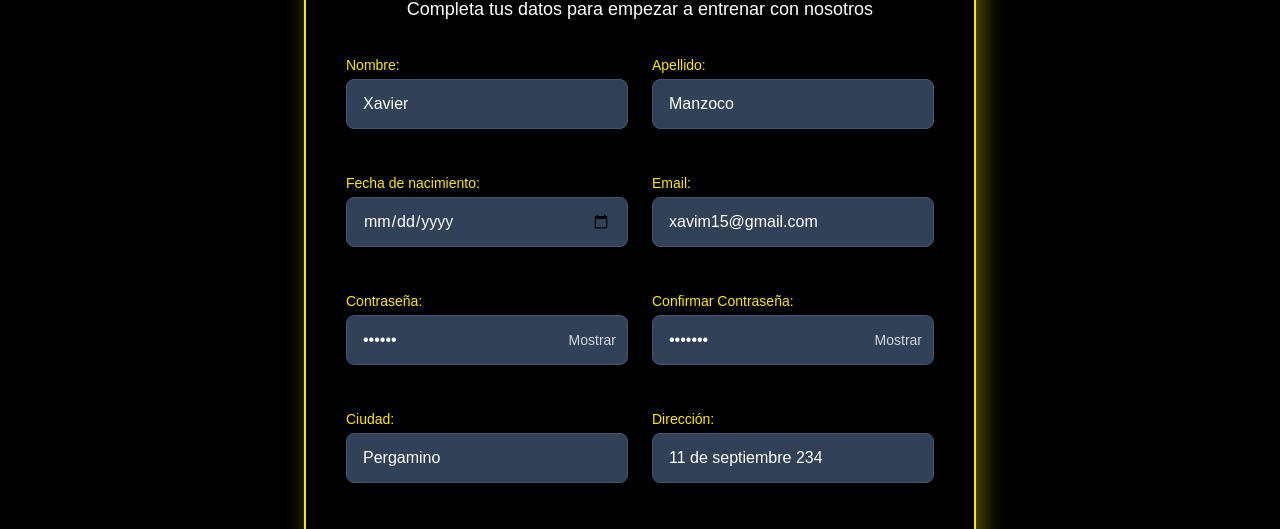
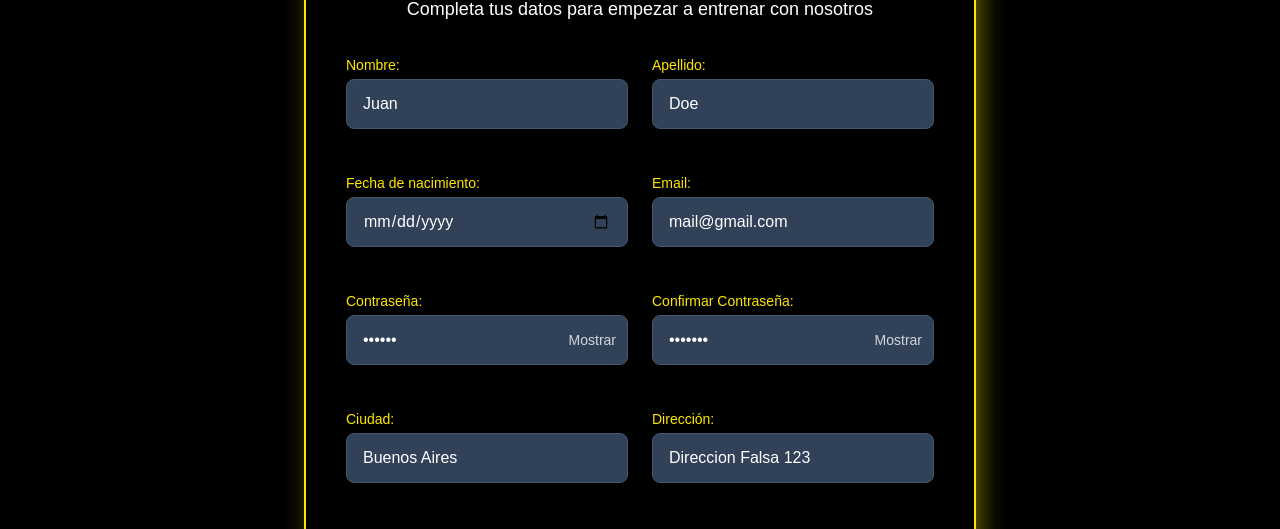
Before and after one commit to fithubhenry/FitHub, a Next.js app in the folder front/: page /register in a window 1280 px wide. Shown: the part 268-797 px from the top of the page. Built offline with nearby package versions, Linux system fonts and the light colour scheme; no server answers.

Commit message:
cambios de lunes

```diff
--- a/front/src/views/ClasesFilterView/ClasesFilterView.tsx
+++ b/front/src/views/ClasesFilterView/ClasesFilterView.tsx
@@ -34,6 +34,17 @@ export default function ClasesFilterView() {
   const [allClases, setAllClases] = useState<IClase[]>([]);
   const [resultados, setResultados] = useState<IClase[]>([]);
   const [loading, setLoading] = useState(false);
+  // Debug: log state changes
+  useEffect(() => {
+    console.log("[DEBUG] allClases:", allClases);
+  }, [allClases]);
+  useEffect(() => {
+    console.log("[DEBUG] filters:", filters);
+  }, [filters]);
+  useEffect(() => {
+    console.log("[DEBUG] resultados:", resultados);
+  }, [resultados]);
+  // ...existing code...
 
   const hasFilters = useMemo(
     () => Object.values(filters).some(Boolean),
@@ -66,24 +77,27 @@ export default function ClasesFilterView() {
       ),
     };
   }, [allClases, filters.grupo_musculo]);
+  // Log options for selects (después de la declaración)
+  useEffect(() => {
+    console.log("[DEBUG] options:", options);
+  }, [options]);
 
   const buscar = async () => {
     setLoading(true);
+    console.log('[DEBUG] Filtros enviados al backend:', {
+      ...filters,
+      grupo_musculo: filters.grupo_musculo ? [filters.grupo_musculo] : undefined,
+      sub_musculo: filters.sub_musculo ? [filters.sub_musculo] : undefined,
+    });
     try {
-      // Prepara filtros para backend, pero filtra sub_musculo en frontend si es array
-      const data = await getClases({
+      // Prepara filtros para backend, ahora sub_musculo también se envía como array
+      const filtrosBackend = {
         ...filters,
-        grupo_musculo: filters.grupo_musculo ? [`"${filters.grupo_musculo}"`] : undefined,
-        sub_musculo: undefined // no lo mandamos al backend, filtramos local
-      });
-      let filtrados = data;
-      if (filters.sub_musculo) {
-        filtrados = data.filter((clase) => {
-          const subs = Array.isArray(clase.sub_musculo) ? clase.sub_musculo : [clase.sub_musculo];
-          return subs.includes(filters.sub_musculo as typeof subs[number]);
-        });
-      }
-      setResultados(filtrados);
+        grupo_musculo: filters.grupo_musculo || undefined,
+        sub_musculo: filters.sub_musculo || undefined,
+      };
+      const data = await getClases(filtrosBackend);
+      setResultados(data);
       if (!allClases.length) setAllClases(data);
     } catch {
       setResultados([]);
@@ -109,12 +123,12 @@ export default function ClasesFilterView() {
     (async () => {
       setLoading(true);
       try {
-        const data = await getClases();
-        setAllClases(data);
-        setResultados(data);
-        // DEBUG: mostrar todos los sub_musculo y grupo_musculo en consola
-        console.log("Sub-músculos en clases:", data.map(c => c.sub_musculo));
-        console.log("Grupo muscular en clases:", data.map(c => c.grupo_musculo));
+  const data = await getClases();
+  setAllClases(data);
+  setResultados(data);
+  // DEBUG: mostrar todos los sub_musculo y grupo_musculo en consola
+  console.log("[DEBUG] Sub-músculos en clases:", data.map(c => c.sub_musculo));
+  console.log("[DEBUG] Grupo muscular en clases:", data.map(c => c.grupo_musculo));
       } catch {
         setAllClases([]);
         setResultados([]);
--- a/front/src/views/Register/RegisterView.tsx
+++ b/front/src/views/Register/RegisterView.tsx
@@ -46,15 +46,15 @@ const RegisterView = () => {
 
         <Formik<RegisterFormValues>
           initialValues={{
-            nombre: "Xavier",
-            apellido: "Manzoco",
+            nombre: "Juan",
+            apellido: "Doe",
             fecha_nacimiento: "",
-            email: "xavim15@gmail.com",
+            email: "mail@gmail.com",
             password: "123456",
             confirmPassword: "T!aA123",
-            ciudad: "Pergamino",
-            direccion: "11 de septiembre 234",
-            telefono: "2477681549"
+            ciudad: "Buenos Aires",
+            direccion: "Direccion Falsa 123",
+            telefono: "1234567890"
           }}
           validationSchema={validateFormRegister}
           onSubmit={async (values, { setSubmitting }) => {
```
